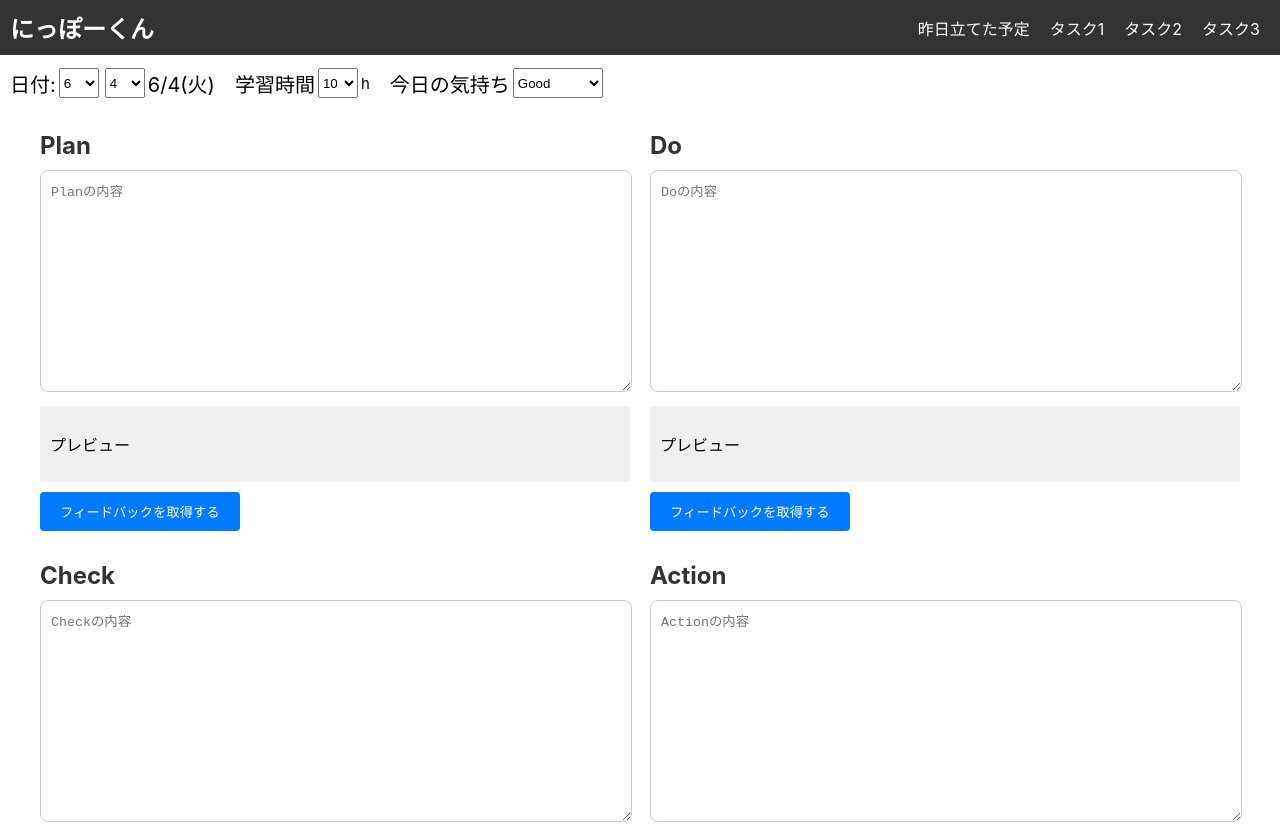
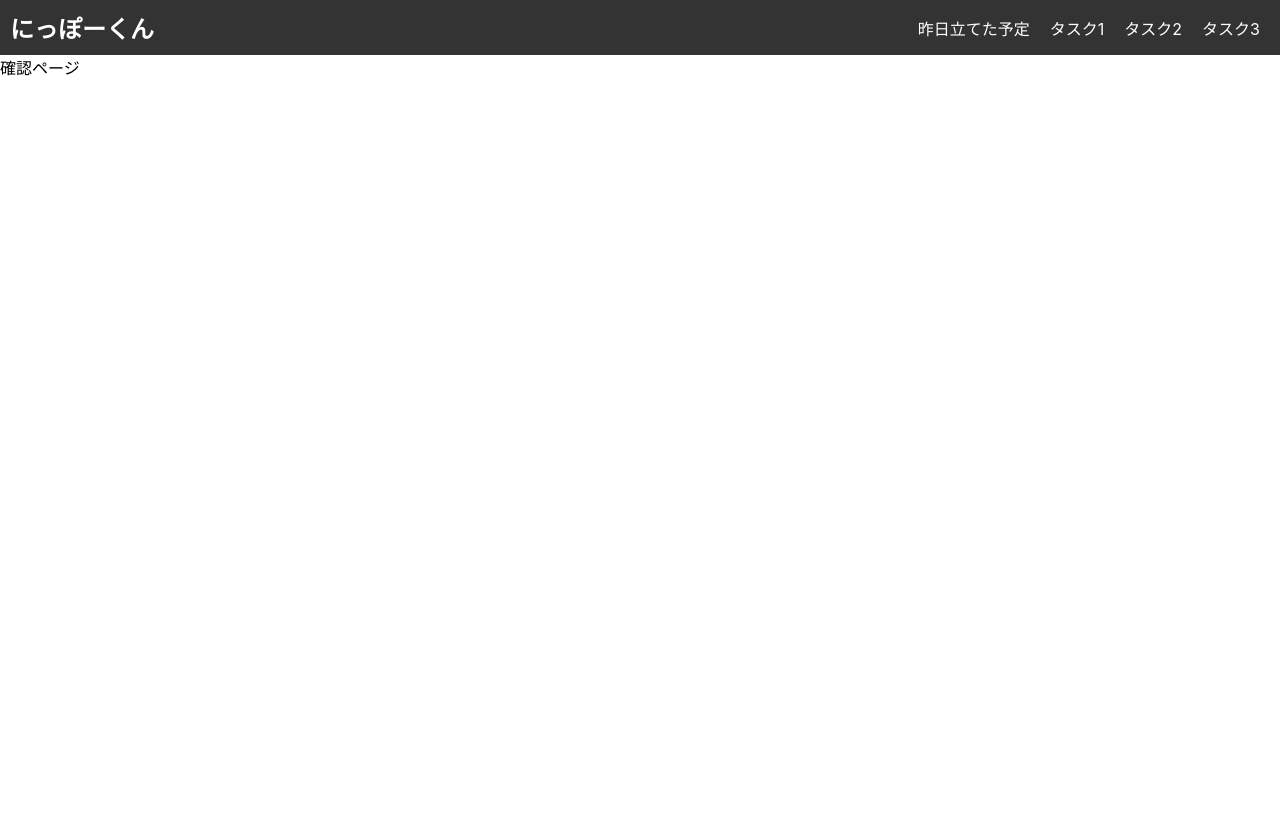
Before and after one commit to apprentice-team-3/DEV2, a React (Create React App) app in the folder nippo-kun/: page /confirm in a window 1280 px wide. Shown: the top 824 px of the page. After the commit the page ends 800 px from the top, so only its background shows below. Built offline with nearby package versions, Linux system fonts and the light colour scheme.

Commit message:
ルーティング機能を追加

```diff
--- a/nippo-kun/package.json
+++ b/nippo-kun/package.json
@@ -12,10 +12,11 @@
     "marked": "^12.0.2",
     "react": "^18.3.1",
     "react-dom": "^18.3.1",
+    "react-redux": "^9.1.2",
+    "react-router-dom": "^6.23.1",
     "react-scripts": "5.0.1",
+    "redux": "^5.0.1",
     "sanitize-html": "^2.13.0",
-    "react-redux": "^9.1.2",
-    "redux": "^5.0.1",
     "web-vitals": "^2.1.4"
   },
   "scripts": {
--- /dev/null
+++ b/nippo-kun/src/components/routes/confirm/index.js
@@ -0,0 +1,12 @@
+import Header from "../../header";
+
+const Confirm = () => {
+  return (
+    <>
+      <Header />
+      <div>確認ページ</div>
+    </>
+  );
+};
+
+export default Confirm;
--- /dev/null
+++ b/nippo-kun/src/components/routes/home/index.js
@@ -0,0 +1,15 @@
+import MetaData from "../../MetaData";
+import Header from "../../header";
+import PDCA from "../../pdca";
+
+const Home = () => {
+  return (
+    <>
+      <Header />
+      <MetaData />
+      <PDCA />
+    </>
+  );
+};
+
+export default Home;
--- a/nippo-kun/src/index.js
+++ b/nippo-kun/src/index.js
@@ -1,9 +1,9 @@
 import React from "react";
 import ReactDOM from "react-dom/client";
 import { Provider } from "react-redux";
-import MetaData from "./components/MetaData";
-import Header from "./components/header";
-import PDCA from "./components/pdca";
+import { Route, BrowserRouter as Router, Routes } from "react-router-dom";
+import Confirm from "./components/routes/confirm";
+import Home from "./components/routes/home";
 import "./index.css";
 import reportWebVitals from "./reportWebVitals";
 import store from "./store";
@@ -13,9 +13,12 @@ const root = ReactDOM.createRoot(document.getElementById("root"));
 root.render(
   <React.StrictMode>
     <Provider store={store}>
-      <Header />
-      <MetaData />
-      <PDCA />
+      <Router>
+        <Routes>
+          <Route path="/" element={<Home />} />
+          <Route path="/confirm" element={<Confirm />} />
+        </Routes>
+      </Router>
     </Provider>
   </React.StrictMode>
 );
```
Also changed, not shown: nippo-kun/src/components/routes/confirm/index.css (added), nippo-kun/src/components/routes/home/index.css (added), 2 other files (tests, documents, lock files or other folders).
